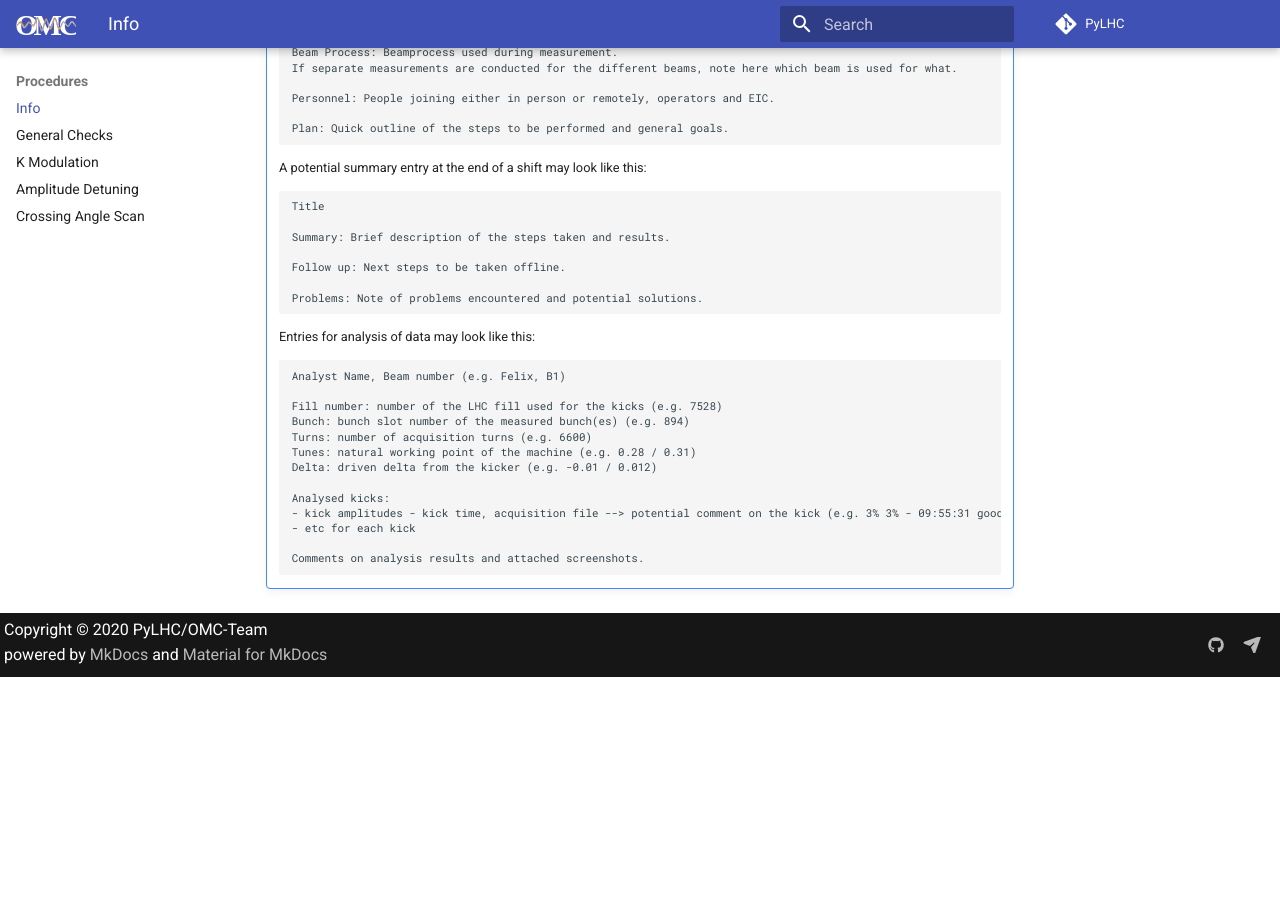
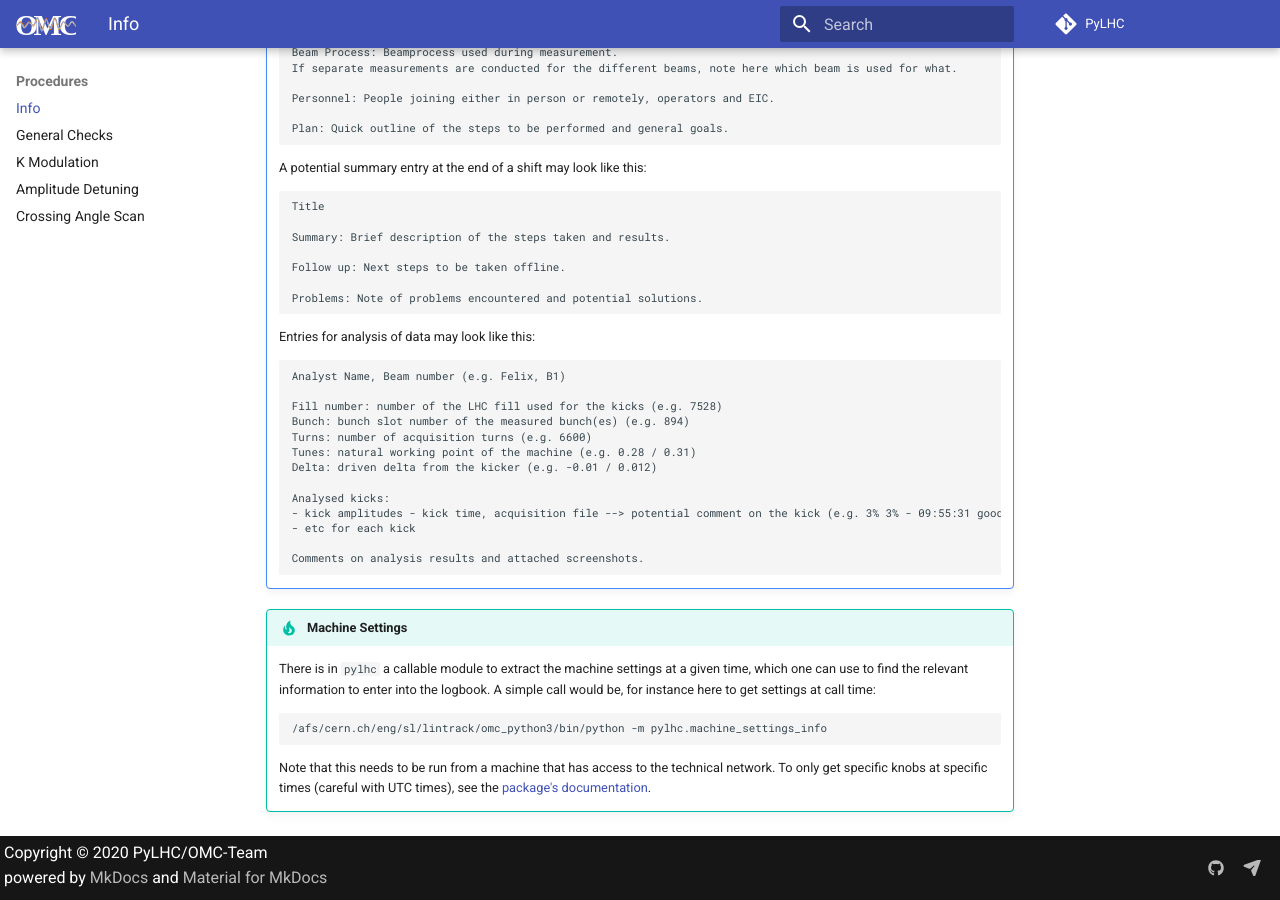
Before and after one commit to pylhc/pylhc.github.io, an MkDocs documentation site: the page built from docs/procedures/info.md, in a window 1280 px wide and 900 px high, scrolled down 569 px. Built offline with MkDocs 1.6.1 and Material for MkDocs 9.7.7, drawn with Linux system fonts in a browser that asks for light colours; before the commit the page ends 1246 px from its top, so only the background shows below that.

Commit message:
add note admonition about machine settings querying

````diff
--- a/docs/procedures/info.md
+++ b/docs/procedures/info.md
@@ -54,6 +54,18 @@ To mark a task as finished, just click on the checkbox next to it!
     Comments on analysis results and attached screenshots.
     ```
 
+!!! tip "Machine Settings"
+    There is in `pylhc` a callable module to extract the machine settings at a given time, which one can use to find the relevant information to enter into the logbook.
+    A simple call would be, for instance here to get settings at call time:
+    ```bash
+    /afs/cern.ch/eng/sl/lintrack/omc_python3/bin/python -m pylhc.machine_settings_info
+    ```
+
+    Note that this needs to be run from a machine that has access to the technical network.
+    To only get specific knobs at specific times (careful with UTC times), see the [package's documentation][pylhc_doc].
+
+
 *[CCC]: CERN Control Center
 
 [op_webtools]: https://op-webtools.web.cern.ch/index.html
+[pylhc_doc]: https://pylhc.github.io/PyLHC
````
